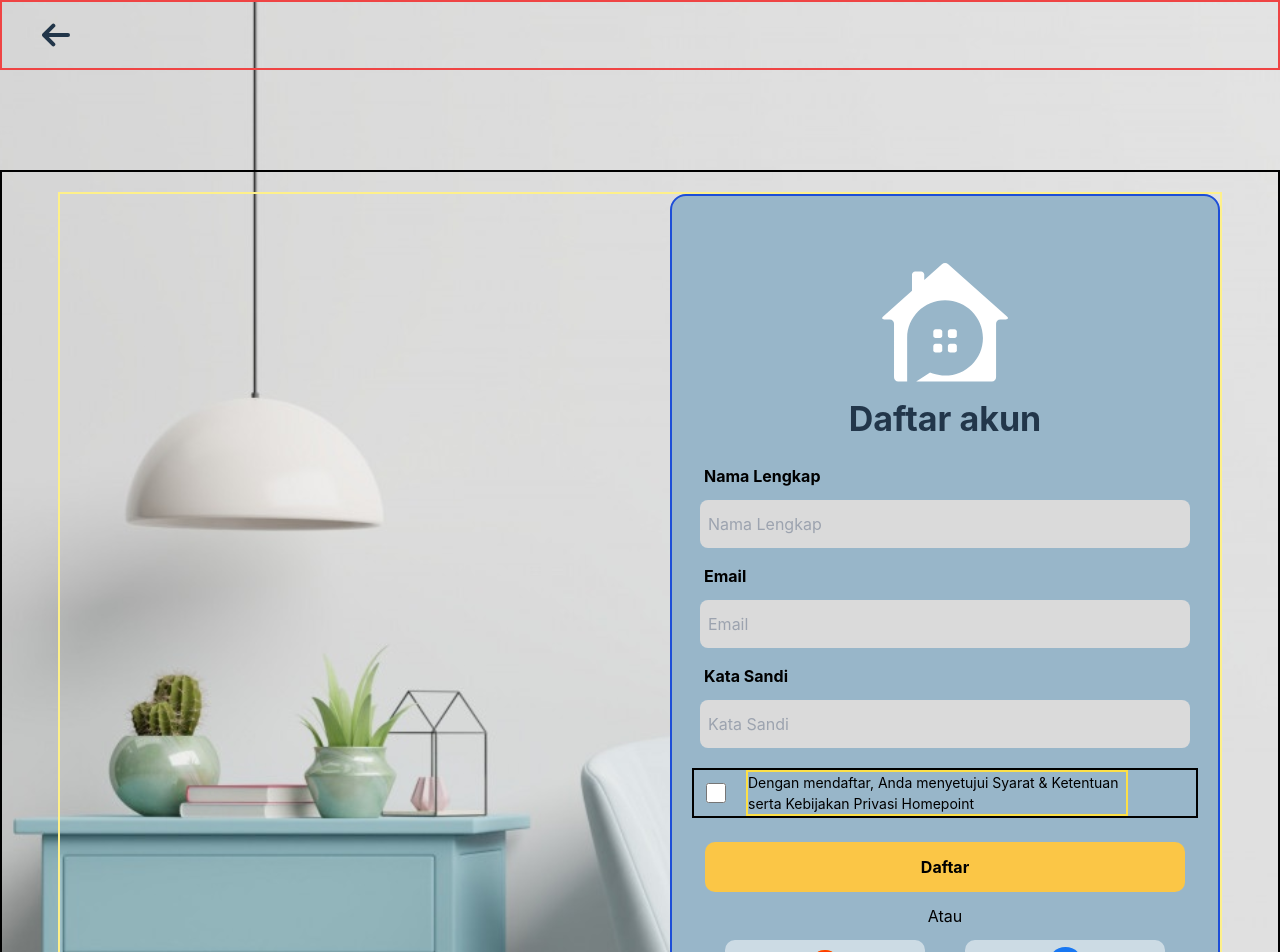
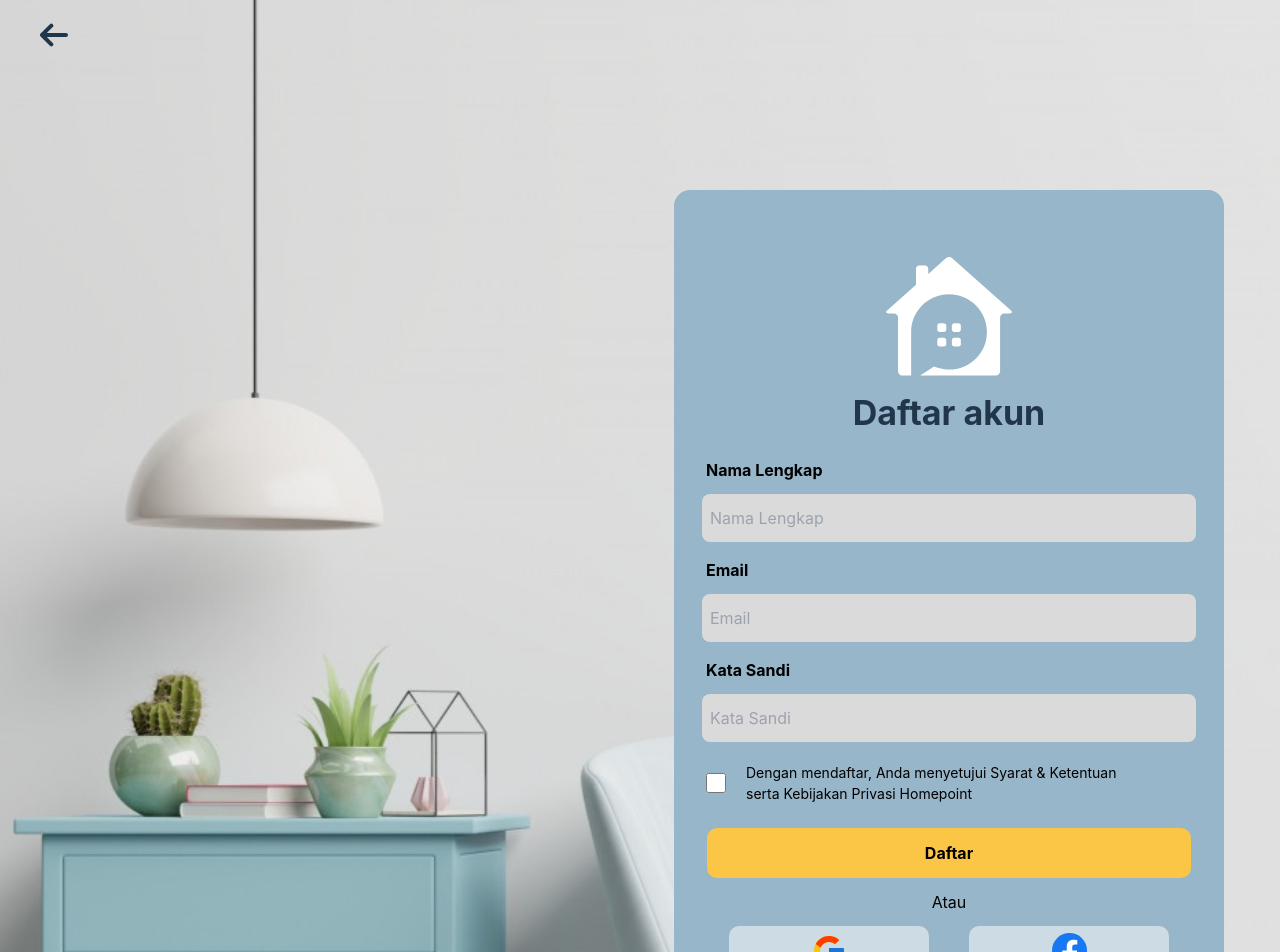
Before and after one commit to mfaishaladiyatma/homepoint-Project, a React (Create React App) app: page /register in a window 1280 px wide. Shown: the top 952 px of the page. Built offline with nearby package versions, Linux system fonts and the light colour scheme.

Commit message:
removing border

```diff
--- a/src/pages/ForgetPass.jsx
+++ b/src/pages/ForgetPass.jsx
@@ -22,18 +22,26 @@ export default function ForgetPass() {
     const navigate = useNavigate()
     return (
         <>
+        {/* whole page */}
+
             <div className='font-Inter bg-cover gap-y-[100px] h-[120vh] sm:h-[110vh] lg:h-[100vh] bg-left-bottom flex flex-col ' style={{ backgroundImage: `url(${backgroundImage})` }} >
 
-                <nav className=' flex h-[70px] border-2 border-red-500 w-full'>
+        {/* nav */}
+
+                <nav className=' flex h-[70px]  w-full'>
                     <button onClick={() => navigate(-1)} className='ml-10'>
                         <img src={goBack} alt="" />
                     </button>
                 </nav>
 
-                <div className='flex justify-end py-5 px-14 w-full border-2 border-black'>
-                    <div className={`${Permintaan ? ' items-center ' : ' items-end lg:items-center'}  flex container border-2 border-yellow-200 flex-col `}>
+                {/* mid-section */}
 
-                        <section className={`${Permintaan ? 'hidden' : 'flex'} flex-col gap-y-5 items-center border-2 border-blue-700  py-10 px-5 h-fit bg-[#98B6C9] rounded-[16px] max-w-[600px] w-[600px] lg:w-[500px] sm:w-[350px]`}>
+                <div className='flex justify-end py-5 px-14 w-full '>
+                    <div className={`${Permintaan ? ' items-center ' : ' items-end lg:items-center'}  flex container  flex-col `}>
+
+                        {/* form */}
+
+                        <section className={`${Permintaan ? 'hidden' : 'flex'} flex-col gap-y-5 items-center   py-10 px-5 h-fit bg-[#98B6C9] rounded-[16px] max-w-[600px] w-[600px] lg:w-[500px] sm:w-[350px]`}>
 
                             <div className='flex flex-col items-center'>
                                 <img className='lg:w-[200px] w-[250px]' src={homePointLogo} alt="" />
@@ -53,6 +61,8 @@ export default function ForgetPass() {
 
                         </section>
 
+                        {/* modal */}
+
                         <div className={`${Permintaan ? ' flex ' : ' hidden '} flex-col justify-evenly items-center max-w-[900px] sm:w-[300px] lg:w-full w-[900px] sm:h-[500px] h-[400px] bg-white-transparent sm:py-3 py-7 sm:px-3 px-24 rounded-[16px]`}>
                             <h3 className='sm:text-[20px] font-bold text-[32px]'>Silahkan Cek Email Kamu</h3>
                             <p className='text-center'>Kami telah mengirimkan email berisi password baru, kamu dapat mengubah password tersebut di pengaturan profil.</p>
--- a/src/pages/Login.jsx
+++ b/src/pages/Login.jsx
@@ -48,7 +48,7 @@ export default function Login() {
 
                 {/* nav */}
 
-                <nav className=' flex h-[70px] border-2 border-red-500 w-full'>
+                <nav className=' flex h-[70px]  w-full'>
                     <button onClick={() => navigate(-1)} className='ml-10'>
                         <img src={goBack} alt="" />
                     </button>
@@ -56,12 +56,12 @@ export default function Login() {
 
                 {/* mid-section or form */}
 
-                <section className='flex justify-end py-5 px-14 w-full border-2 border-black'>
-                    <div className='container border-2 border-yellow-200 flex lg:justify-center justify-end '>
+                <section className='flex justify-end py-5 px-14 w-full '>
+                    <div className='container  flex lg:justify-center justify-end '>
 
                     {/* form-section */}
 
-                        <div className='flex flex-col lg:gap-y-3 gap-y-3 items-center border-2 border-blue-700 lg:py-0  py-10 px-5 sm:h-[680px] lg:h-[700px] h-[800px] bg-[#98B6C9] rounded-[16px] max-w-[600px] lg:w-[500px] sm:w-[350px] w-[550px]'>
+                        <div className='flex flex-col lg:gap-y-3 gap-y-3 items-center  lg:py-0  py-10 px-5 sm:h-[680px] lg:h-[700px] h-[800px] bg-[#98B6C9] rounded-[16px] max-w-[600px] lg:w-[500px] sm:w-[350px] w-[550px]'>
                             <div className='flex flex-col items-center'>
                                 <img className='lg:w-[200px] w-[250px]' src={homePointLogo} alt="" />
                                 <h2 className='font-bold sm:text-[20px] lg:text-[28px] text-[34px] text-[#22364A]'>Masuk akun</h2>
--- a/src/pages/Register.jsx
+++ b/src/pages/Register.jsx
@@ -39,7 +39,7 @@ export default function Register() {
 
         {/* nav */}
 
-                <nav className=' flex h-[70px] border-2 border-red-500 w-full'>
+                <nav className=' flex h-[70px]  w-full'>
                     <button onClick={() => navigate(-1)} className='ml-10'>
                         <img src={goBack} alt="" />
                     </button>
@@ -47,12 +47,12 @@ export default function Register() {
 
                 {/* mid-section or form */}
 
-                <section className='flex justify-end py-5 px-14 w-full border-2 border-black'>
-                    <div className='container border-2 border-yellow-200 flex lg:justify-center justify-end '>
+                <section className='flex justify-end py-5 px-14 w-full '>
+                    <div className='container  flex lg:justify-center justify-end '>
 
                         {/* form-section */}
 
-                        <div className='flex flex-col gap-y-3 items-center border-2 border-blue-700 lg:py-0  py-10 px-5 sm:h-[800px] lg:h-[780px] h-fit bg-[#98B6C9] rounded-[16px] max-w-[600px] lg:w-[500px] sm:w-[350px] w-[550px]'>
+                        <div className='flex flex-col gap-y-3 items-center  lg:py-0  py-10 px-5 sm:h-[800px] lg:h-[780px] h-fit bg-[#98B6C9] rounded-[16px] max-w-[600px] lg:w-[500px] sm:w-[350px] w-[550px]'>
 
                             <div className='flex flex-col items-center'>
                                 <img className='lg:w-[200px] w-[250px]' src={homePointLogo} alt="" />
@@ -74,9 +74,9 @@ export default function Register() {
                                 </div>
                             </div>
 
-                            <div className='flex items-center w-full gap-x-5 border-2 border-black px-3'>
+                            <div className='flex items-center w-full gap-x-5  px-3'>
                                 <input  value={isChecked} onChange={(e) => setIsChecked(e.target.checked)} className='accent-[#FBC646] w-[20px] h-[30px]' type="checkbox" />
-                                <div className='w-[80%] sm:w-full text-[14px] border-2 border-yellow-300'>
+                                <div className='w-[80%] sm:w-full text-[14px] '>
                                     <p>Dengan mendaftar, Anda menyetujui <span>Syarat &amp; Ketentuan</span> serta <span>Kebijakan Privasi</span> Homepoint</p>
                                 </div>
                             </div>
```
